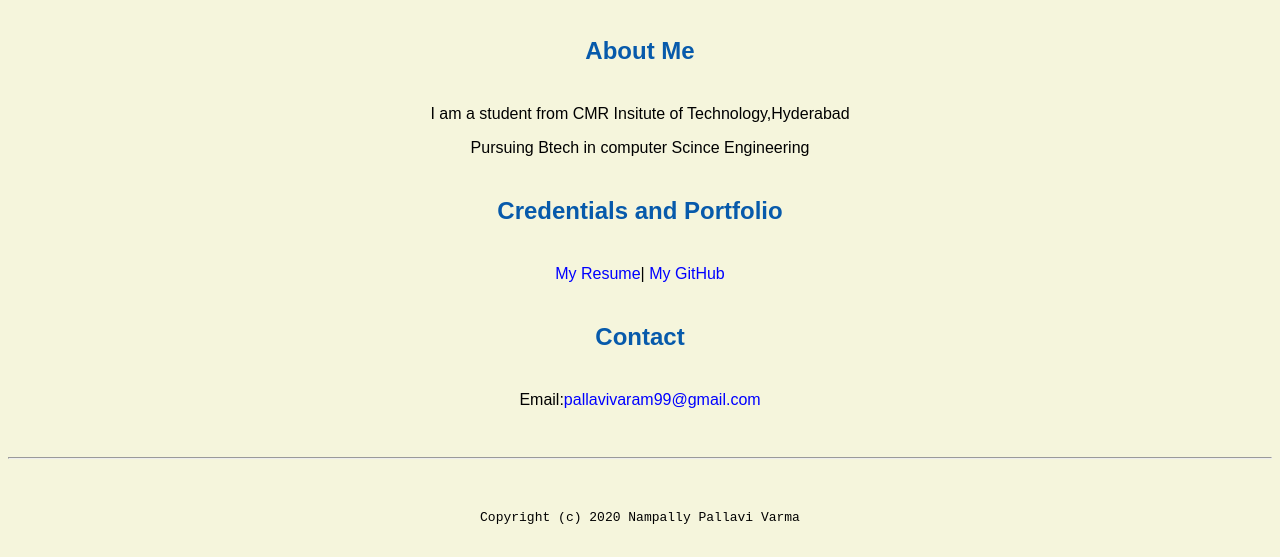
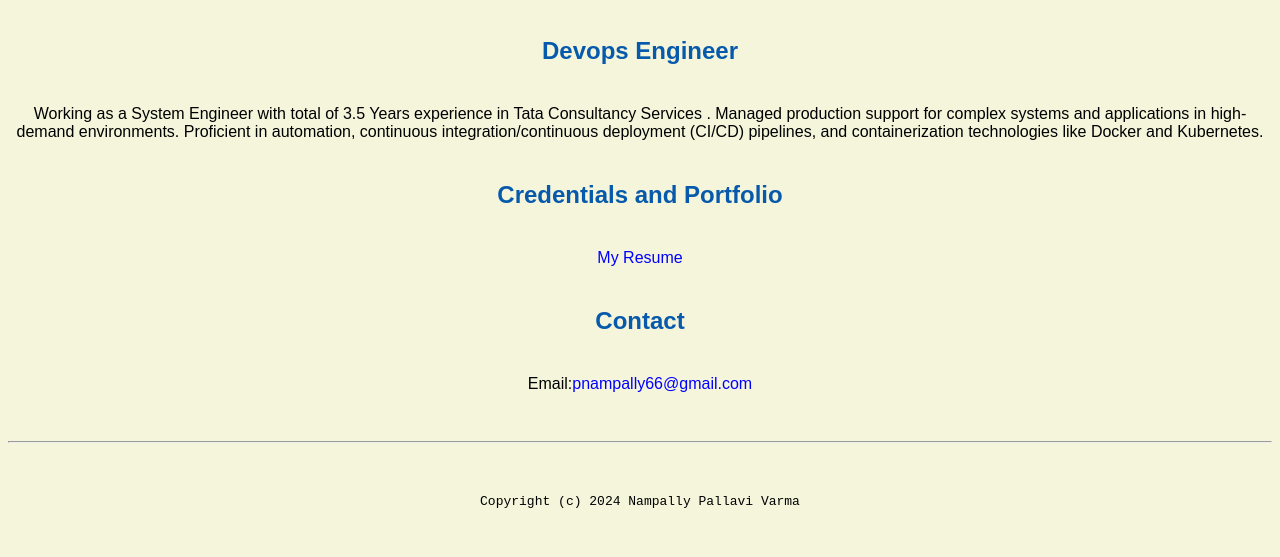
Before and after one commit to Pallavi0299/Pallavi0299.github.io, a plain HTML site: page index.html in a window 1280 px wide. Shown: the part 498-1055 px from the top of the page. Drawn offline with Linux system fonts and the light colour scheme.

Commit message:
Update index.html

```diff
--- a/index.html
+++ b/index.html
@@ -17,18 +17,19 @@
   <body>
     <img src="images/banner.jpg" width="75%" alt="banner">
   <h1>Nampally Pallavi Varma's Portal</h1>
-  <h2>About Me</h2>
-  <p>I am  a student from CMR Insitute of Technology,Hyderabad</p>
-  <p>Pursuing Btech in computer Scince Engineering</p>
+  <h2>Devops Engineer</h2>
+  <p>Working as a System Engineer with total of 3.5 Years experience in Tata Consultancy Services . Managed production
+support for complex systems and applications in high-demand environments. Proficient in automation, continuous
+integration/continuous deployment (CI/CD) pipelines, and containerization technologies like Docker and Kubernetes.</p>
   <h2>Credentials and Portfolio</h2>
-  <p><a href="resume.html"> My Resume</a>| <a href="https://github.com/Pallavi0299">My GitHub</a></p>
+  <p><a href="resume.html"> My Resume</a>
   <h2>Contact</h2>
-  <p>Email:<a href="mailto:pallavivaram99@gmail.com">pallavivaram99@gmail.com</a></p>
+  <p>Email:<a href="mailto:pnampally66@gmail.com">pnampally66@gmail.com</a></p>
   </body>
 
   <footer>
   <hr>
-  <code>Copyright (c) 2020 Nampally Pallavi Varma</code>
+  <code>Copyright (c) 2024 Nampally Pallavi Varma</code>
   </footer>
 
 </html>
```
